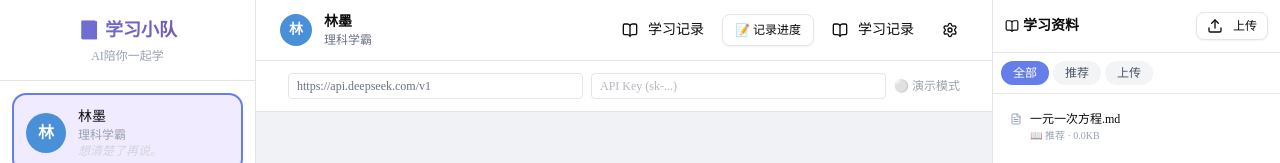
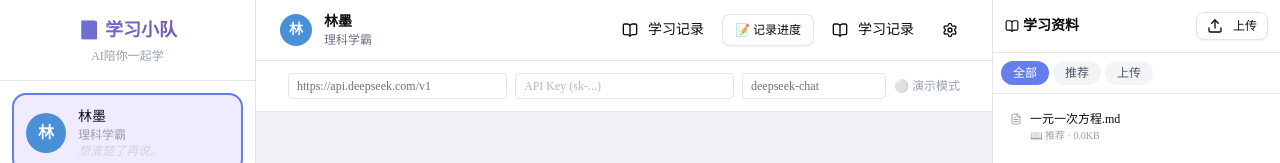
Before and after one commit to tiansky747/study-squad, a Next.js app: page / in a window 1280 px wide. Both pictures are taken after a click on the button 950 px from the left and 30 px from the top of the page. Shown: the top 163 px of the page. Built offline with nearby package versions, Linux system fonts and the light colour scheme.

Commit message:
fix: 添加模型名输入框

```diff
--- a/src/components/study-page.tsx
+++ b/src/components/study-page.tsx
@@ -148,6 +148,10 @@ export default function StudyPage() {
                   value={apiKey}
                   onChange={(e) => setApiKey(e.target.value)}
                 />
+                <input type="text" placeholder="模型 (deepseek-chat)" value={model}
+                  onChange={(e) => setModel(e.target.value)}
+                  className="w-36 px-2 py-1 border rounded text-xs"
+                />
                 <span className="text-gray-400 shrink-0">
                   {apiKey ? "🟢 已配置" : "⚪ 演示模式"}
                 </span>
```
